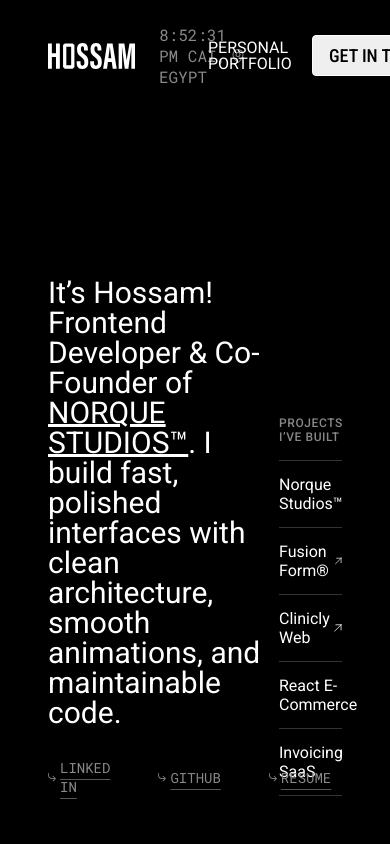
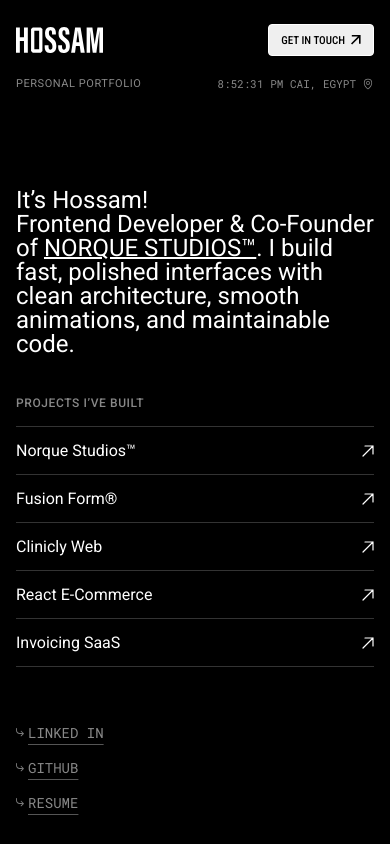
Before and after one commit to Hoss008/my-portfolio, a React (Vite) app in the folder my-portfolio/: page / in a window 390 px wide. Built offline with nearby package versions, Linux system fonts and the light colour scheme.

Commit message:
Add responsive styles for tablet and mobile layouts in app.module.css; update App component for improved structure and readability

```diff
--- a/my-portfolio/src/App.jsx
+++ b/my-portfolio/src/App.jsx
@@ -6,6 +6,12 @@ import down from "./assets/down.svg";
 import hoverSound from "./assets/zapsplatt.wav";
 import resume from "./assets/Hossam Hassan.pdf";
 import { motion, AnimatePresence } from "framer-motion";
+
+{
+  /* TODO
+          mail icon
+          broswer tab icon ?</li> */
+}
 
 function App() {
   const [audioUnlocked, setAudioUnlocked] = useState(false);
@@ -29,12 +35,15 @@ const [audioUnlocked, setAudioUnlocked] = useState(false);
     if (audioUnlocked) return;
     const audio = audioRef.current;
     audio.volume = 0;
-  audio.play().then(() => {
+    audio
+      .play()
+      .then(() => {
         audio.pause();
         audio.currentTime = 0;
         audio.volume = 0.2;
         setAudioUnlocked(true);
-  }).catch(() => {});
+      })
+      .catch(() => {});
   }, [audioUnlocked]);
 
   // 2. ADDED: Initial Load Effect
@@ -72,14 +81,15 @@ const [audioUnlocked, setAudioUnlocked] = useState(false);
 
   return (
     <>
-      {/* 3. ADDED: Framer Motion AnimatePresence Loader */}
       <AnimatePresence>
         {isLoading && (
           <motion.div
             key="loader"
             initial={{ opacity: 1 }}
-            exit={{ opacity: 0, y: -40 }} // Slides up slightly as it fades out
-            transition={{ duration: 0.8, ease: [0.22, 1, 0.36, 1] }} // Premium ease curve
+            // 1. The "Curtain Pull": Slides the entire black screen up and away
+            exit={{ y: "-100vh", opacity: 0 }}
+            // 2. The Golden Curve: A signature easing bezier used in high-end UI
+            transition={{ duration: 1, ease: [0.76, 0, 0.24, 1] }}
             style={{
               position: "fixed",
               top: 0,
@@ -93,19 +103,21 @@ const [audioUnlocked, setAudioUnlocked] = useState(false);
               zIndex: 9999,
             }}
           >
-            {/* Uses your imported logo for a clean brand moment */}
             <motion.img
               src={logo}
               alt="Hossam Logo"
-              initial={{ opacity: 0, scale: 0.95 }}
-              animate={{ opacity: 1, scale: 1 }}
-              transition={{ duration: 0.5, ease: "easeOut" }}
+              // 3. Photographic Entrance: Adds a subtle blur that snaps into focus
+              initial={{ opacity: 0, scale: 0.9, filter: "blur(10px)" }}
+              animate={{ opacity: 1, scale: 1, filter: "blur(0px)" }}
+              // 4. Parallax Exit: The logo sinks back and blurs out just before the curtain pulls up
+              exit={{ opacity: 0, scale: 0.95, y: -20, filter: "blur(5px)" }}
+              transition={{ duration: 0.6, ease: [0.22, 1, 0.36, 1] }}
             />
           </motion.div>
         )}
       </AnimatePresence>
 
-      <div className={styles.pageWrapper}onMouseMove={unlockAudio} onClick={unlockAudio} >
+      <div className={styles.pageWrapper}>
         <header className={styles.header}>
           <div className={styles.left}>
             <img src={logo} alt="Hossam Logo" />
@@ -139,13 +151,7 @@ const [audioUnlocked, setAudioUnlocked] = useState(false);
           </button>
         </header>
 
-        <main className={styles.mainContent}>
-          {" "}
-          {/* TODO
-          mail icon
-          loading screen ?</li>
-          broswer tab icon ?</li> */}
-        </main>
+        <main className={styles.mainContent}> </main>
 
         <footer className={styles.footer}>
           <p className={styles.p}>
--- a/my-portfolio/src/app.module.css
+++ b/my-portfolio/src/app.module.css
@@ -211,3 +211,138 @@ body {
 .brandItem:hover svg {
   transform: translate(2px, -2px);
 }
+
+
+/* =========================================
+   TABLET (8-COLUMN GRID)
+   Max-width: 1024px
+========================================= */
+@media (max-width: 1024px) {
+  .header {
+    grid-template-columns: repeat(8, 1fr);
+    padding-inline: 32px;
+  }
+
+  .left {
+    grid-column: 1 / 5; /* Takes up 4 of the 8 columns */
+  }
+
+  .title {
+    grid-column: 5 / 8; /* Shifts title placement */
+  }
+
+  .footer {
+    /* Converts custom sizing to an even 8-column grid */
+    grid-template-columns: repeat(8, 1fr);
+    padding-inline: 32px;
+  }
+
+  .p,
+  .footerBottom {
+    grid-column: 1 / 5; /* Left content takes up 4 columns */
+  }
+
+  .brandsSection {
+    grid-column: 5 / -1; /* Projects take up the remaining 4 columns */
+  }
+}
+
+/* =========================================
+   MOBILE (MAX-WIDTH: 767px)
+========================================= */
+@media (max-width: 767px) {
+  /* --- HEADER UPDATES --- */
+  /* --- HEADER UPDATES --- */
+  .header {
+    display: grid;
+    grid-template-columns: 1fr auto;
+    row-gap: 20px; /* Breating room between the top and bottom rows */
+    padding-inline: 16px;
+    padding-block: 24px;
+    align-items: center;
+  }
+
+  /* "display: contents" makes the .left wrapper disappear from the grid layout,
+     allowing us to place the Logo and Time entirely independently! */
+  .left {
+    display: contents;
+  }
+
+  .left > img {
+    grid-column: 1; /* Places Logo Top Left */
+    grid-row: 1;
+    max-width: 110px; /* Keeps the logo proportional for mobile */
+  }
+
+  .talk {
+    grid-column: 2; /* Places Button Top Right */
+    grid-row: 1;
+    height: 32px;
+    font-size: 11px;
+    padding: 0 12px;
+    gap: 6px;
+  }
+
+  .talk img {
+    width: 10px;
+  }
+
+  .title {
+    display: block;
+    grid-column: 1; /* Places Title Bottom Left */
+    grid-row: 2;
+    font-size: 11px;
+    color: #888888; /* Changing to grey to match the time makes it look highly cohesive */
+    margin-left: 0; /* Removes the desktop margin */
+    letter-spacing: 0.05em;
+  }
+
+  .locationGroup {
+    grid-column: 2; /* Places Time Bottom Right */
+    grid-row: 2;
+    justify-self: end; /* Snaps it flush to the right edge */
+    gap: 6px;
+  }
+
+  .text {
+    font-size: 11px;
+    white-space: nowrap;
+  }
+
+  .locationGroup svg {
+    width: 12px;
+    height: 12px;
+  }
+
+  /* --- FOOTER UPDATES (Kept from previous step) --- */
+  .footer {
+    grid-template-columns: repeat(4, 1fr);
+    grid-template-rows: auto auto auto;
+    padding-inline: 16px;
+    padding-bottom: 32px;
+    gap: 40px;
+    align-items: start;
+  }
+
+  .p {
+    grid-column: 1 / -1;
+    font-size: 24px;
+    margin-bottom: 0;
+  }
+
+  .brandsSection {
+    grid-column: 1 / -1;
+    grid-row: auto;
+    align-self: start;
+  }
+
+  .footerBottom {
+    grid-column: 1 / -1;
+    margin-top: 16px;
+  }
+
+  .footerLinks {
+    flex-direction: column;
+    gap: 16px;
+  }
+}
```
Also changed, not shown: my-portfolio/index.html (line endings or trailing spaces). Lines whose indentation alone changed are shown as unchanged.
